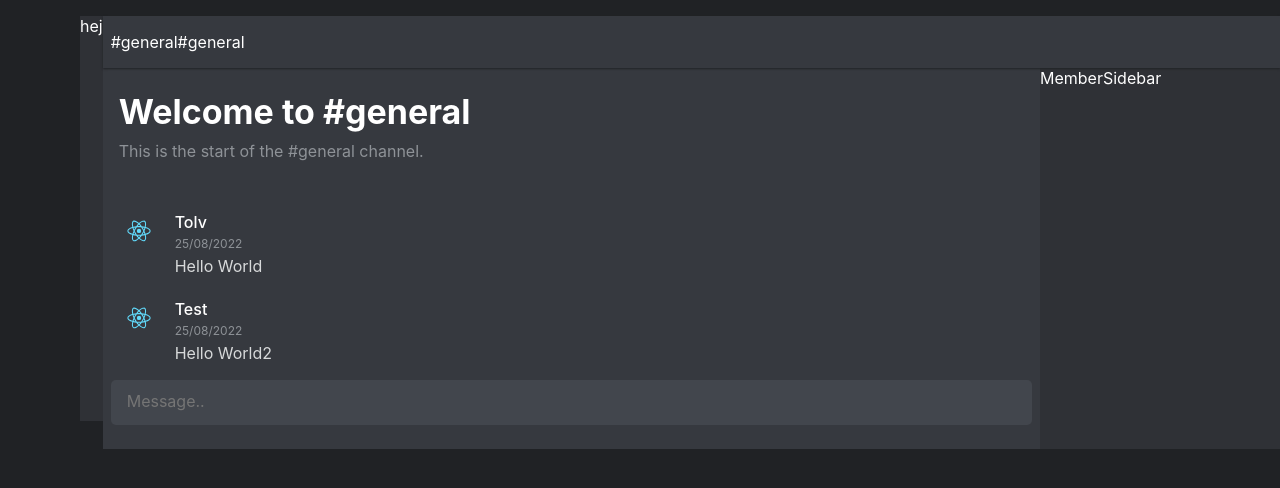
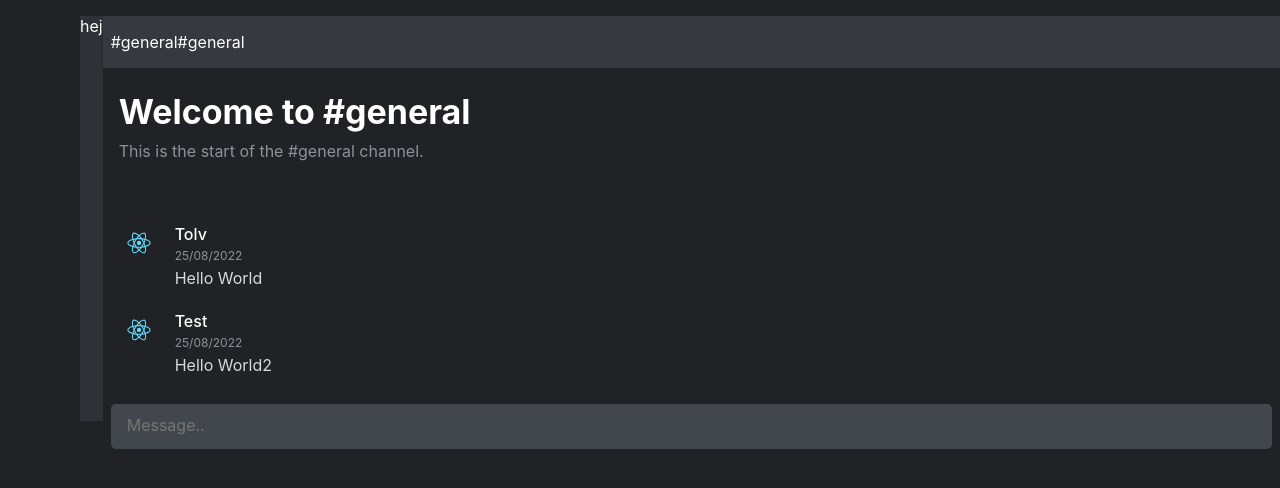
Before and after one commit to 1Tolv2/chat-pern-app, a React (Create React App) app in the folder client/: page / in a window 1280 px wide. Shown: the top 488 px of the page. Built offline with nearby package versions, Linux system fonts and the light colour scheme.

Commit message:
Refactored messageboard component

```diff
--- a/client/src/components/organisms/MessageBoard/index.tsx
+++ b/client/src/components/organisms/MessageBoard/index.tsx
@@ -1,5 +1,4 @@
 import React from "react";
-import MemberSidebar from "../MemberSidebar";
 import Textarea from "../../atoms/Textarea";
 import MessageList from "../MessageList";
 import * as s from "./styles";
@@ -10,14 +9,9 @@ type Props = {};
 const MessageBoard = (props: Props) => {
   return (
     <s.Container>
-      <s.ChannelContainer>
-        <s.MessageBoardWrapper>
           <MessageStart />
           <MessageList />
           <Textarea />
-        </s.MessageBoardWrapper>
-        <MemberSidebar />
-      </s.ChannelContainer>
     </s.Container>
   );
 };
--- a/client/src/components/organisms/MessageBoard/styles.tsx
+++ b/client/src/components/organisms/MessageBoard/styles.tsx
@@ -1,20 +1,6 @@
 import styled from "styled-components";
-import { theme } from "../../theme/index";
-
-const { colors } = theme;
 
 const Container = styled.div`
-  height: 94%;
-  width: 100%;
-  background-color: ${colors.darkGrey};
-`;
-
-const ChannelContainer = styled.div`
-  display: flex;
-  height: 100%;
-`;
-
-const MessageBoardWrapper = styled.div`
   display: flex;
   flex-direction: column;
   justify-content: space-between;
@@ -22,4 +8,5 @@ const MessageBoardWrapper = styled.div`
   height: 100%;
 `;
 
-export { Container, ChannelContainer, MessageBoardWrapper };
+
+export {Container};
```
Also changed, not shown: client/src/components/organisms/ChannelContent/index.tsx (added, +17 -0 lines), client/src/components/organisms/ChannelContent/styles.ts (added, +13 -0 lines).
